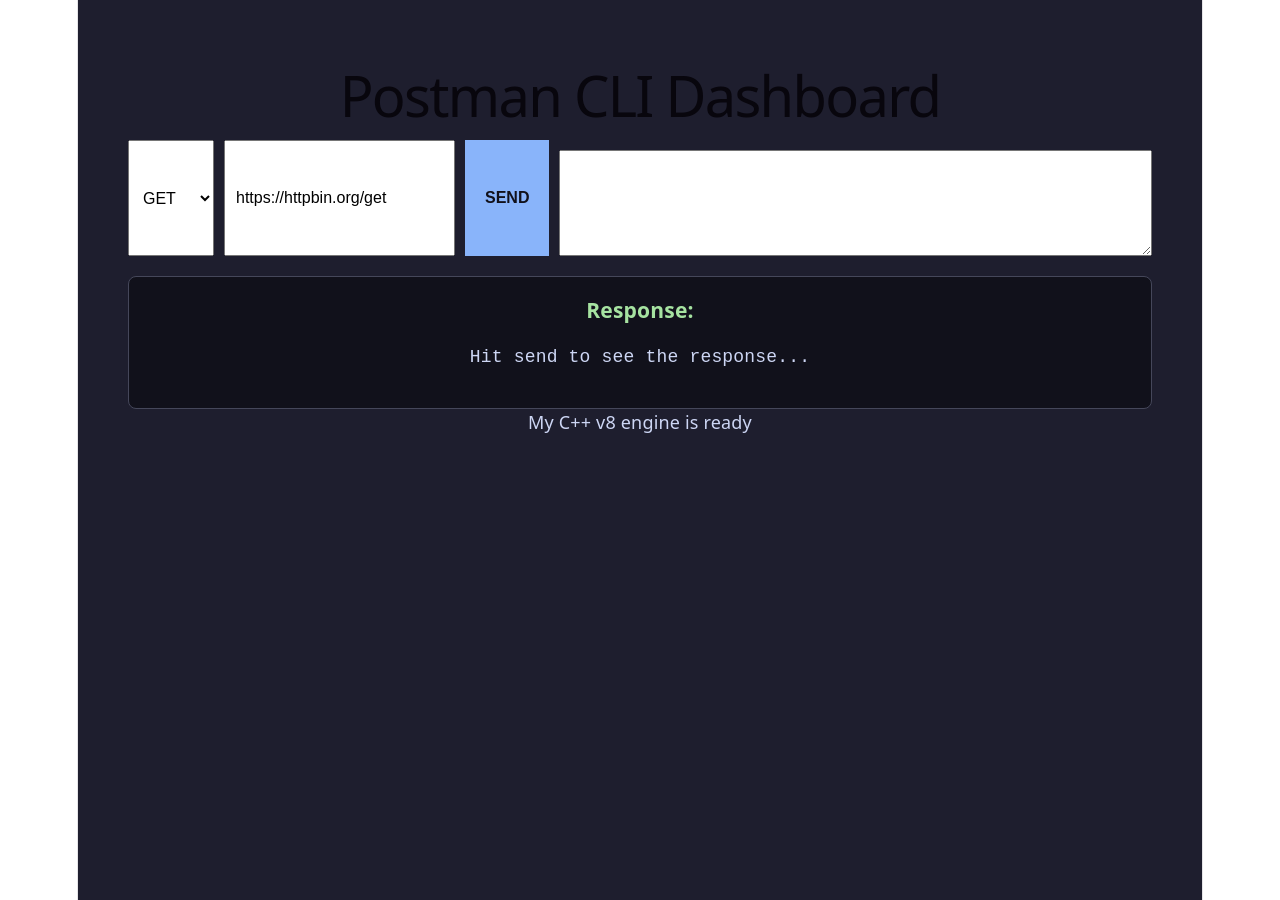
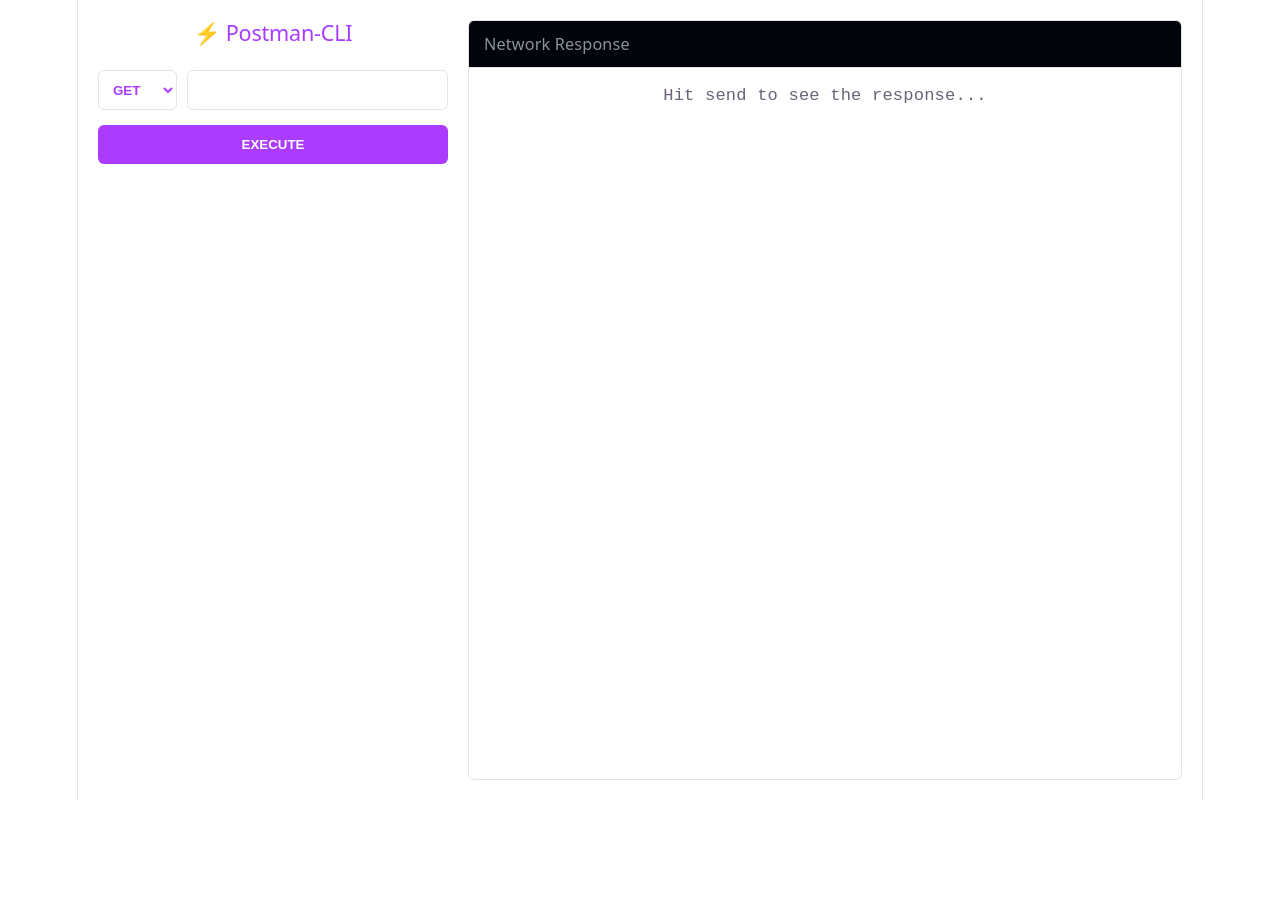
Before and after one commit to Vaibhavtripathi7/GetStream, a React (Vite) app in the folder ui/: page / in a window 1280 px wide. After the commit the page ends 800 px from the top, so only its background shows below. Built offline with nearby package versions, Linux system fonts and the light colour scheme.

Commit message:
feat: styling ui

```diff
--- a/ui/src/App.jsx
+++ b/ui/src/App.jsx
@@ -49,44 +49,70 @@
     }
   };
 
+  return (
+      <div style={{ display: 'flex', height: '100vh', padding: '20px', gap: '20px', boxSizing: 'border-box' }}>
 
-  return (
-    <div style={{padding: '50px', color: 'white', fontfamily: 'sans-serif',background: '#1e1e2e', color: '#cdd6f4', minHeight: '100vh'}}>
-      <h1>Postman CLI Dashboard</h1>
-      {/* The controlled form*/}
-      <div style={{ display: 'flex', gap: '10px', marginBottom: '20px'}}>
-        {/* Method Dropdown */}
-        <select value = {method} onChange={(e)=> setMethod(e.target.value)}
-         style={{padding: '10px', fontSize: '16px'}}
+        {/* LEFT PANE: CONTROLS */}
+        <div style={{ flex: '0 0 350px', display: 'flex', flexDirection: 'column', gap: '15px' }}>
+          <h2 style={{ margin: '0 0 10px 0', color: 'var(--accent)', fontSize: '1.2rem' }}>
+            ⚡ Postman-CLI
+          </h2>
+
+          <div style={{ display: 'flex', gap: '10px' }}>
+            <select
+              value={method}
+              onChange={(e) => setMethod(e.target.value)}
+              style={{ background: 'var(--bg-panel)', color: 'var(--accent)', border: '1px solid var(--border)', padding: '10px', borderRadius: '6px', fontWeight: 'bold', outline: 'none', cursor: 'pointer' }}
             >
               <option value="GET">GET</option>
               <option value="POST">POST</option>
-
             </select>
-        {/* URL Input box */}
             <input
               type="text"
               value={url}
-          onChange={(e)=> seturl(e.target.value)}
-          style={{flex: 1, padding: '10px', fontSize: '16px'}}
+              onChange={(e) => setUrl(e.target.value)}
+              style={{ flex: 1, background: 'var(--bg-panel)', color: 'white', border: '1px solid var(--border)', padding: '10px', borderRadius: '6px', outline: 'none', fontFamily: 'inherit' }}
+              placeholder="https://api.com"
             />
+          </div>
+
+          {method === 'POST' && (
+            <textarea
+              value={body}
+              onChange={(e) => setBody(e.target.value)}
+              placeholder='{"key": "value"}'
+              style={{ height: '150px', background: 'var(--bg-panel)', color: 'var(--text-main)', border: '1px solid var(--border)', padding: '10px', borderRadius: '6px', outline: 'none', fontFamily: 'inherit', resize: 'vertical' }}
+            />
+          )}
+
           <button
             onClick={handleSend}
-         style={{padding: '10px 20px', fontSize: '16px', cursor: 'pointer', background: '#89b4fa', color: '#11111b', border: 'none', fontWeight: 'bold'}}
+            style={{ background: 'var(--accent)', color: '#fff', border: 'none', padding: '12px', borderRadius: '6px', fontWeight: 'bold', cursor: 'pointer', transition: '0.2s' }}
+            onMouseOver={(e) => e.target.style.opacity = 0.8}
+            onMouseOut={(e) => e.target.style.opacity = 1}
           >
-          SEND
+            EXECUTE
           </button>
-        <textarea type='text' value ={body} onChange={(e)=> setBody(e.target.value)} style = {{width: '100%', height: '100px', marginTop: '10px'}}> </textarea>
+        </div>
+
+        {/* RIGHT PANE: RESPONSE MATRIX */}
+        <div style={{ flex: 1, background: 'var(--bg-panel)', border: '1px solid var(--border)', borderRadius: '6px', display: 'flex', flexDirection: 'column', overflow: 'hidden' }}>
+
+          {/* Status Bar */}
+          <div style={{ background: '#010409', padding: '10px 15px', borderBottom: '1px solid var(--border)', display: 'flex', justifyContent: 'space-between', fontSize: '0.9rem' }}>
+            <span style={{ color: '#8b949e' }}>Network Response</span>
+            <div>
+              {status && <span style={{ color: status >= 200 && status < 300 ? 'var(--success)' : 'var(--error)', marginRight: '15px', fontWeight: 'bold' }}>Status: {status}</span>}
+              {time && <span style={{ color: '#8b949e' }}>Time: {time}ms</span>}
+            </div>
+          </div>
+
+          {/* JSON Payload */}
+          <pre style={{ margin: 0, padding: '15px', overflowY: 'auto', flex: 1, color: 'var(--success)', fontSize: '0.95rem', lineHeight: '1.5' }}>
+            {response}
+          </pre>
 
         </div>
-      {/* THE RESPONSE WINDOW */}
-      <div style={{ background: '#11111b', padding: '20px', borderRadius: '8px', border: '1px solid #45475a' }}>
-        <h3 style={{ marginTop: 0, color: '#a6e3a1' }}>Response:</h3>
-        <pre style={{ whiteSpace: 'pre-wrap', wordWrap: 'break-word' }}>
-          {response}
-        </pre>
-      </div>
-      <p>My C++ v8 engine is ready</p>
       </div>
     );
   }
```
Lines whose indentation alone changed are shown as unchanged.
